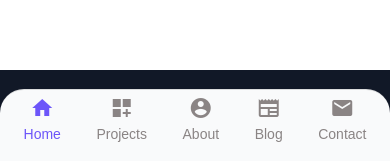
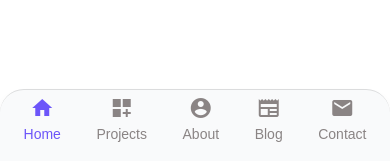
Before and after one commit to adelekekismath/my_portfolio, a Vue app: page / in a window 390 px wide. Shown: the part 680-841 px from the top of the page. Built offline with nearby package versions, Linux system fonts and the light colour scheme.

Commit message:
feat: enhance footer layout and remove unnecessary height from header for improved responsiveness

```diff
--- a/src/components/Footer.vue
+++ b/src/components/Footer.vue
@@ -1,12 +1,12 @@
 <template>
-    <footer class="absolute mb-[30px] md:mb-0 md-0 bottom-0 left-0 right-0 bg-gray-900 text-white py-4">
+    <footer class=" hide-on-mobile absolute mb-[30px] md:mb-0 md-0 bottom-0 left-0 right-0 bg-gray-900 text-white py-4">
         <div class="container mx-auto">
-        <div class="flex flex-col md:flex-row justify-between items-center">
+        <div class="flex  flex-col md:flex-row justify-between items-center">
             <div>
 
-            <p class="text-sm text-center pb-3">© 2024-2025 Kismath ADELEKE. {{ $t('allRightsReserved') }}.</p>
+            <p class="text-sm text-center  pb-3">© 2024-2025 Kismath ADELEKE. {{ $t('allRightsReserved') }}.</p>
             </div>
-            <div class="flex space-x-4 m md:mt-0 hide-on-mobile">
+            <div class="flex space-x-4 m md:mt-0 ">
             <a href="https://github.com/adelekekismath" target="_blank" class="px-1">
                 <v-btn size="40px" icon>
                 <v-icon size="20px" class="marked ">mdi-github</v-icon>
--- a/src/components/Header.vue
+++ b/src/components/Header.vue
@@ -74,7 +74,6 @@ export default {
 <style scoped>
 .hero-section {
   position: relative;
-  height: 100%;
   width: 100%;
   display: flex;
   align-items: center;
```
